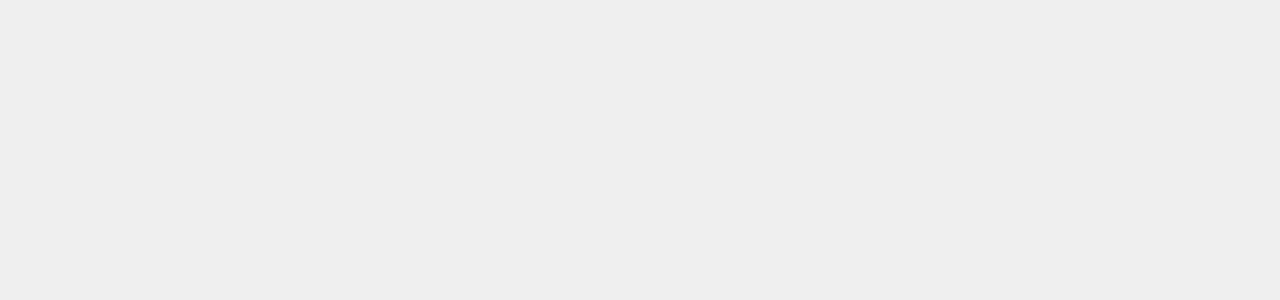
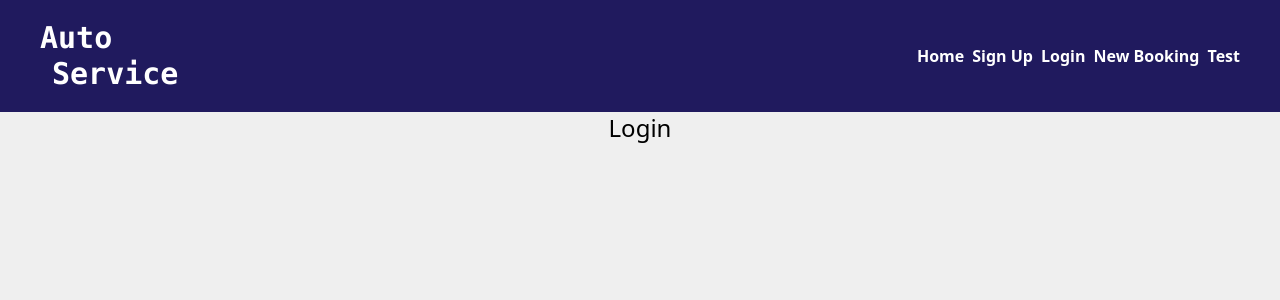
Before and after one commit to nahoom-belete/auto-service, a React (Vite) app in the folder app/: page /auto-service/login in a window 1280 px wide. Before the commit this address had no page. Shown: the top 300 px of the page. Built offline with nearby package versions, Linux system fonts and the light colour scheme.

Commit message:
Add basename to Browser Router

```diff
--- a/app/src/App.jsx
+++ b/app/src/App.jsx
@@ -9,7 +9,7 @@ import Test from "./components/pages/Test.jsx";
 
 function App() {
   return (
-    <BrowserRouter>
+    <BrowserRouter basename="/auto-service">
       <Routes>
           <Route path="/" index element={<Home />} />
           <Route path="/login" element={<Login />} />
--- a/app/src/components/partials/NavigationLoggedOut.jsx
+++ b/app/src/components/partials/NavigationLoggedOut.jsx
@@ -10,10 +10,10 @@ function NavigationLoggedOut() {
       <div className=''>
         <div className='flex justify-end items-center flex-auto gap-2'>
           <NavLink href="/" linkText= {'Home'} />
-          <NavLink href="/signup" linkText= {'Sign Up'} />
-          <NavLink href="/login" linkText= {'Login'} />
-          <NavLink href="/new-booking" linkText= {'New Booking'} textColor={"text-primary"} />
-          <NavLink href="/test" linkText= {'Test'} />
+          <NavLink href="/auto-service/signup" linkText= {'Sign Up'} />
+          <NavLink href="/auto-service/login" linkText= {'Login'} />
+          <NavLink href="/auto-service/new-booking" linkText= {'New Booking'} textColor={"text-primary"} />
+          <NavLink href="/auto-service/test" linkText= {'Test'} />
         </div>
       </div>
     </div>
--- a/app/vite.config.js
+++ b/app/vite.config.js
@@ -4,5 +4,5 @@ import react from '@vitejs/plugin-react'
 // https://vite.dev/config/
 export default defineConfig({
   plugins: [react()],
-  base: "/auto-service/"
+  base: "/auto-service"
 })
```
